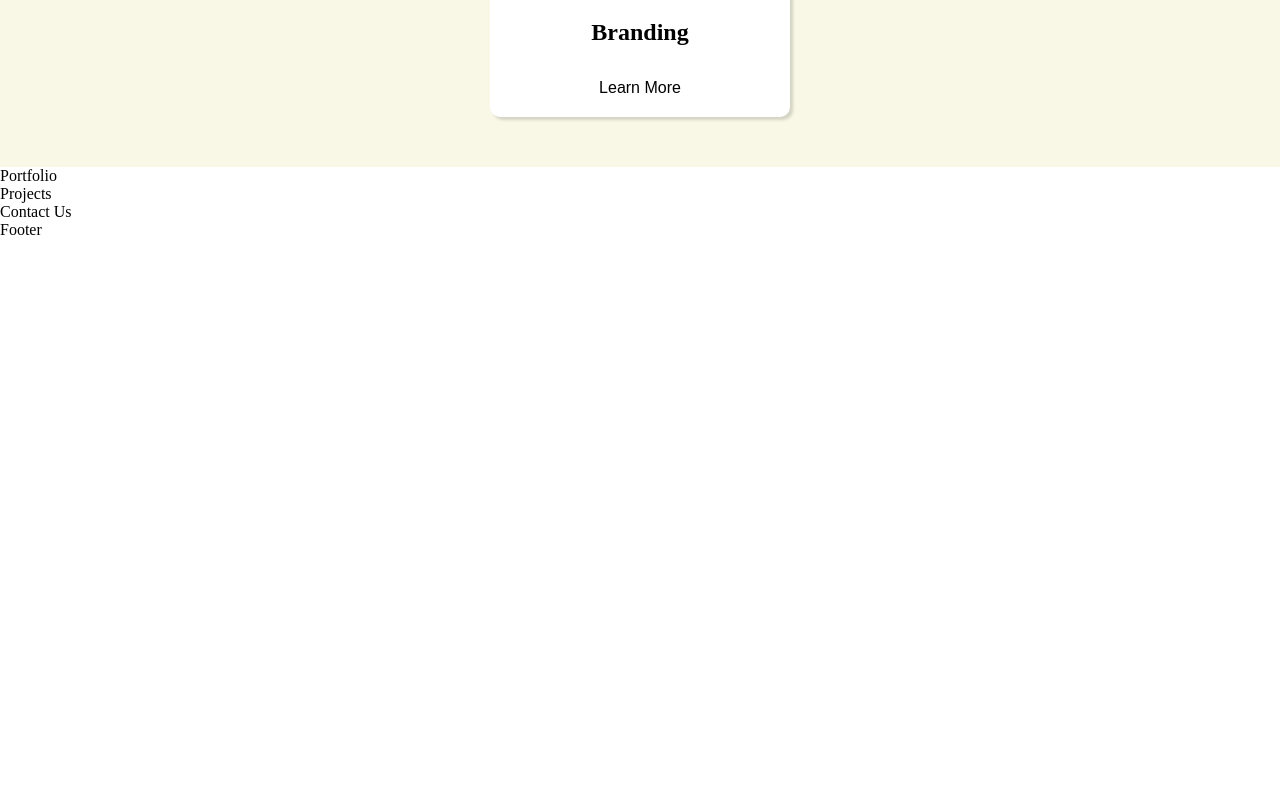
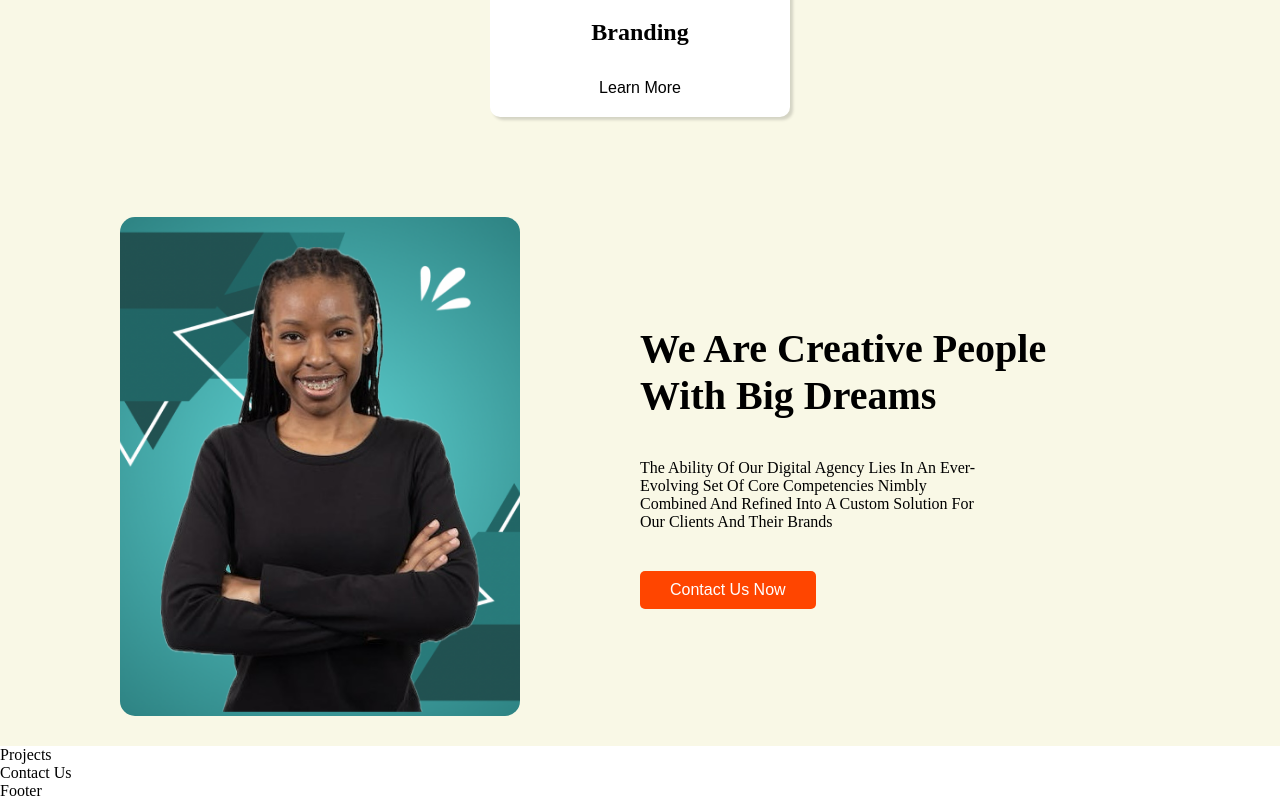
Before and after one commit to CakeZaddy/brich-africana, a React (Vite) app: page / in a window 1280 px wide. Shown: the part 1751-2551 px from the top of the page. Before the commit the page ends 1990 px from the top, so only its background shows below. Built offline with nearby package versions, Linux system fonts and the light colour scheme.

Commit message:
First section of portfolio done, with responsiveness.

```diff
--- a/src/App.jsx
+++ b/src/App.jsx
@@ -1,5 +1,6 @@
 import './app.scss'
 import Hero from './components/hero/Hero'
+import Portfolio from './components/portfolio/Portfolio'
 import Services from './components/services/Services'
 
 function App() {
@@ -11,7 +12,9 @@ function App() {
       <section id='Services'>
         <Services />
       </section>
-      <section>Portfolio</section>
+      <section id='Portfolio'>
+        <Portfolio />
+      </section>
       <section>Projects</section>
       <section>Contact Us</section>
     </>
--- a/src/components/navbar/navbar.scss
+++ b/src/components/navbar/navbar.scss
@@ -10,6 +10,14 @@
   padding: 0px 50px;
   z-index: 100;
   // background-color: aliceblue;
+
+  @include tablet {
+    position: absolute;
+  }
+
+  @include mobile {
+    position: absolute;
+  }
 
   .logo {
     h1 {
--- /dev/null
+++ b/src/components/portfolio/Portfolio.jsx
@@ -0,0 +1,32 @@
+import './portfolio.scss'
+
+const Portfolio = () => {
+  return (
+    <div className='portfolio'>
+      <div className='wrapper'>
+        <div className='creative'>
+          <div className='image'>
+            <div className='bg'>
+              <div className='imageContainer'>
+                <img src='./portfolio.PNG' alt='' />
+              </div>
+            </div>
+          </div>
+          <div className='desc'>
+            <h2>
+              we are creative people <br /> with big dreams
+            </h2>
+            <p>
+              the ability of our digital agency lies in an ever-evolving set of
+              core competencies nimbly combined and refined into a custom
+              solution for our clients and their brands
+            </p>
+            <button>contact us now</button>
+          </div>
+        </div>
+      </div>
+    </div>
+  )
+}
+
+export default Portfolio
--- /dev/null
+++ b/src/components/portfolio/portfolio.scss
@@ -0,0 +1,123 @@
+@import '../../app.scss';
+
+.portfolio {
+  background-color: rgb(249, 248, 230);
+  padding-top: 50px;
+
+  @include desktop {
+  }
+
+  @include tablet {
+  }
+
+  @include mobile {
+    // padding-top: 40px;
+  }
+}
+.wrapper {
+  max-width: 1360px;
+  margin: auto;
+
+  .creative {
+    display: flex;
+    align-items: center;
+    justify-content: center;
+    padding-bottom: 30px;
+
+    @include tablet {
+      flex-direction: column;
+    }
+
+    @include mobile {
+      flex-direction: column;
+    }
+
+    .image {
+      flex: 1;
+      display: grid;
+      place-items: center;
+
+      .bg {
+        background: {
+          image: url('/public/bg.png');
+          size: cover;
+          position: center center;
+          repeat: no-repeat;
+        }
+
+        width: 400px;
+        border: none;
+        border-radius: 15px;
+        position: relative;
+      }
+
+      .imageContainer {
+        text-align: center;
+        padding-top: 30px;
+
+        img {
+          width: 80%;
+          margin-bottom: 0;
+
+          @include mobile {
+            width: 75%;
+          }
+        }
+      }
+    }
+
+    .desc {
+      flex: 1;
+      display: flex;
+      flex-direction: column;
+      align-items: start;
+      justify-content: center;
+      gap: 40px;
+
+      @include tablet {
+        align-items: center;
+        padding-top: 30px;
+        text-align: center;
+      }
+
+      @include mobile {
+        align-items: center;
+        padding-top: 30px;
+        text-align: center;
+      }
+
+      h2 {
+        font-size: 40px;
+        text-transform: capitalize;
+
+        @include mobile {
+          font-size: 30px;
+        }
+      }
+
+      p {
+        text-transform: capitalize;
+        padding-right: 300px;
+
+        @include tablet {
+          padding: 0 60px;
+        }
+
+        @include mobile {
+          padding: 0 60px;
+        }
+      }
+
+      button {
+        background: orangered;
+        border: none;
+        border-radius: 5px;
+        font-size: 16px;
+        text-transform: capitalize;
+        padding: 10px 30px;
+        color: white;
+        cursor: pointer;
+      }
+    }
+  }
+}
```
Also changed, not shown: public/bg.png (added), public/portfolio.PNG (added).
